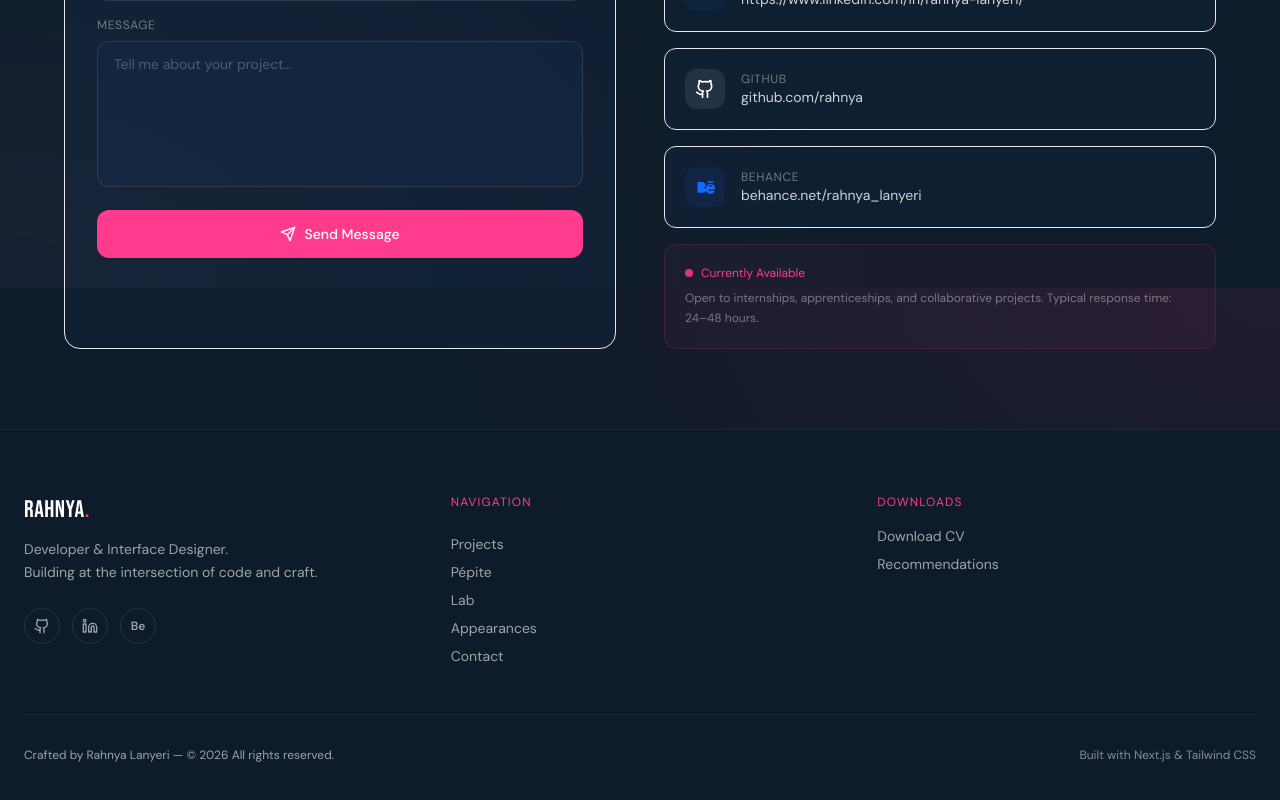
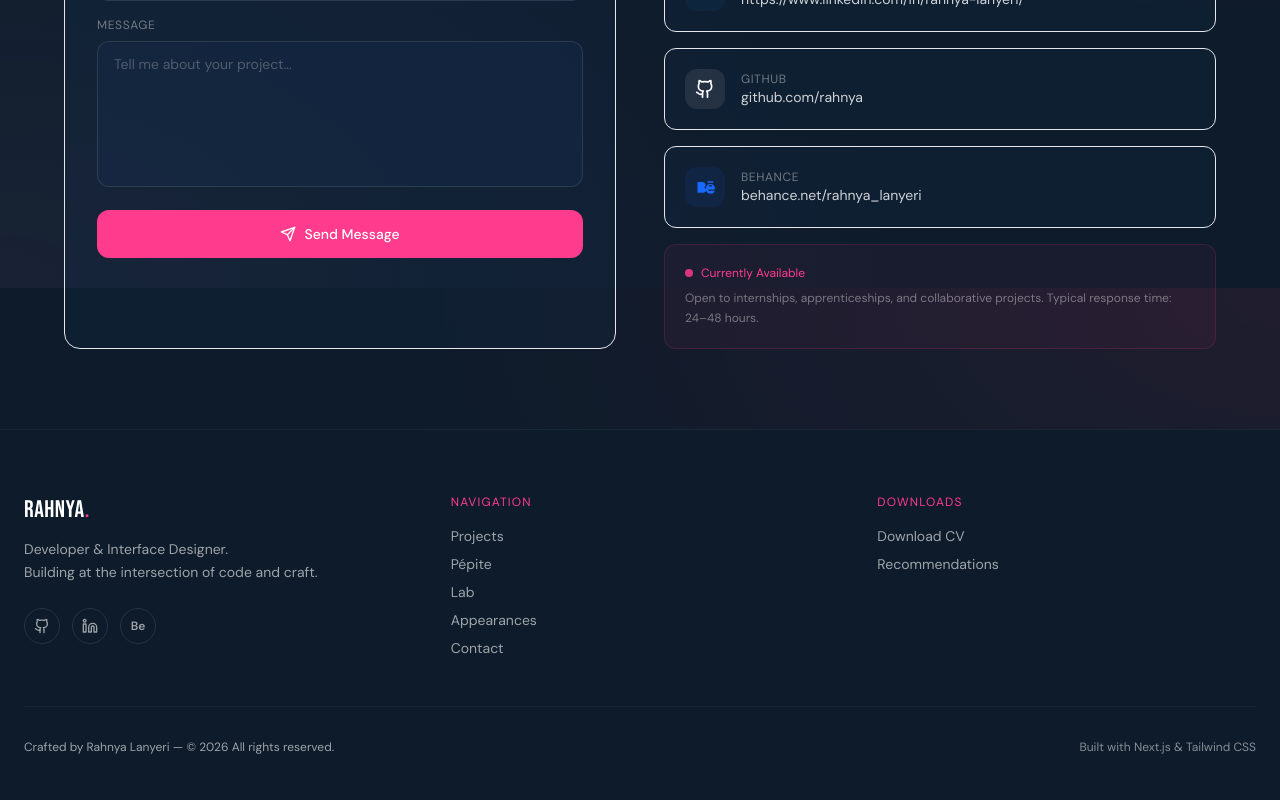
Before and after one commit to rahnya/portfolio2026, a Next.js app: page /contact in a window 1280 px wide. Shown: the part 512-1312 px from the top of the page. Built offline with nearby package versions, Linux system fonts and the light colour scheme.

Commit message:
modifs footer lien home supprimé

```diff
--- a/components/Footer.tsx
+++ b/components/Footer.tsx
@@ -64,7 +64,6 @@ export default function Footer() {
             </p>
             <div className="flex flex-col gap-2">
               {[
-                { href: "/", label: t.nav.home },
                 { href: "/projects", label: t.nav.projects },
                 { href: "/pepite", label: t.nav.pepite },
                 { href: "/lab", label: t.nav.lab },
```
